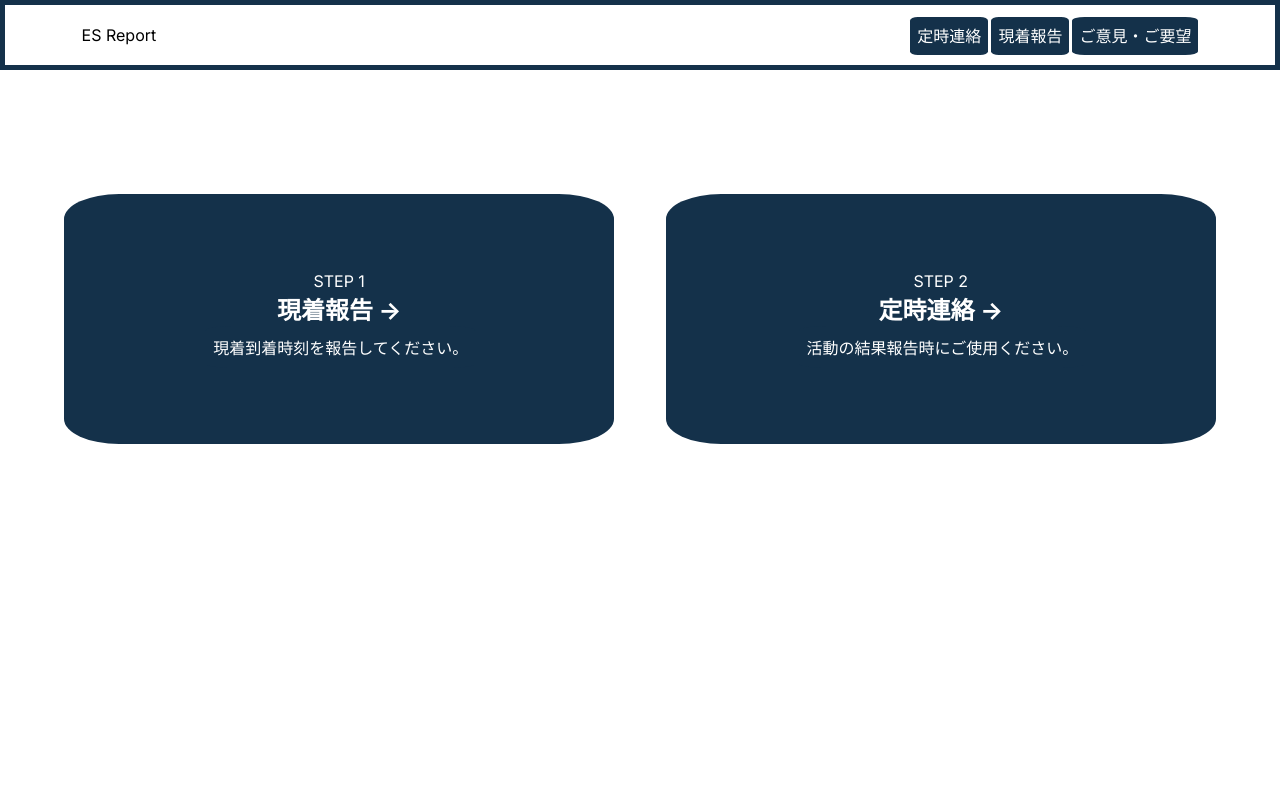
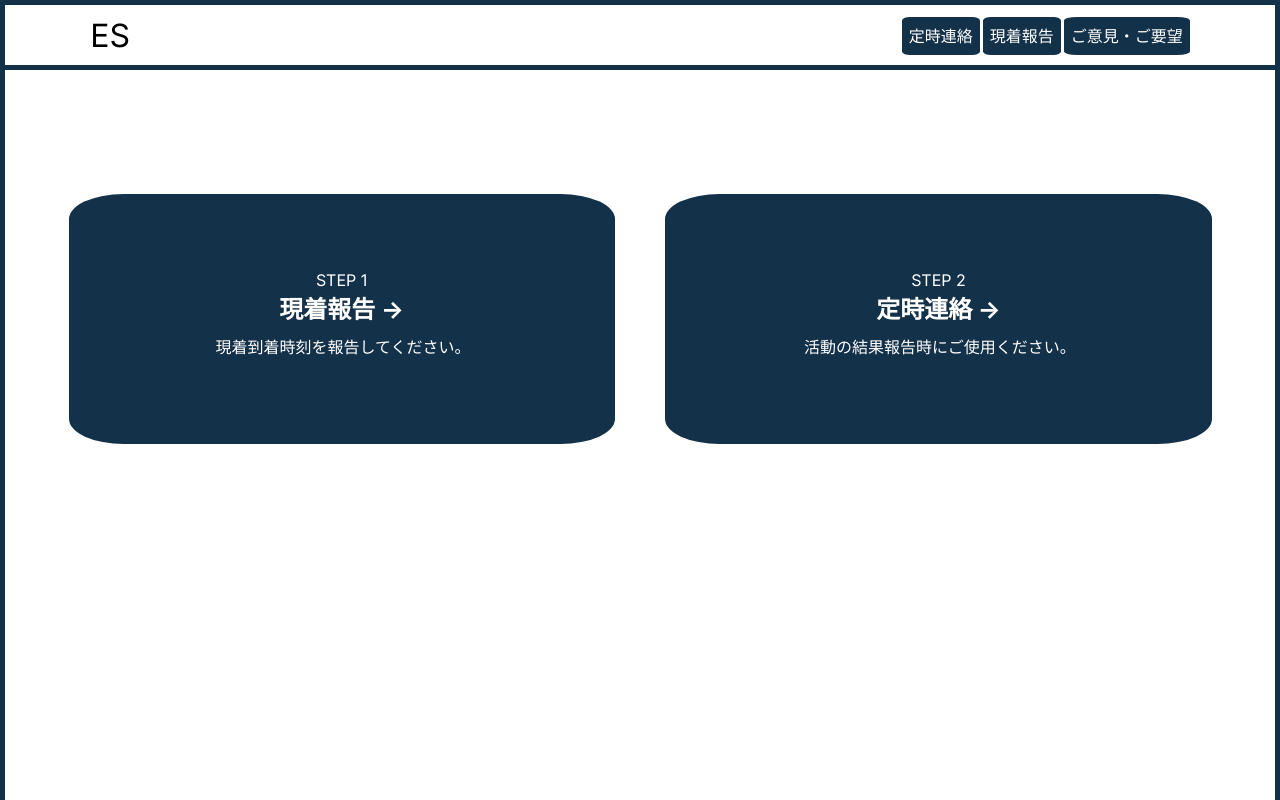
Before and after one commit to hoshimotoyasunori/report, a Next.js app: page / in a window 1280 px wide. Built offline with nearby package versions, Linux system fonts and the light colour scheme.

Commit message:
fase2-25

```diff
--- a/app/components/header.jsx
+++ b/app/components/header.jsx
@@ -5,8 +5,8 @@ const header =()=>{
     return (
         <>
             <div className={styles.description}>
-                <li>
-                    <Link href='/'> ES Report</Link>
+                <li className={styles.title}>
+                    <Link href='/'> ES</Link>
                 </li>
                 <div className={styles.nav}>
                     <li>
--- a/app/globals.css
+++ b/app/globals.css
@@ -99,7 +99,8 @@ main {
   /* left: 0; */
   width: 100%;
   /* height: calc(100vh - 100px); */
-  /* border: solid 5px #14314a; */
+  border-left: solid 5px #14314a;
+  border-right: solid 5px #14314a;
 }
 
 @media (max-width: 700px) {
@@ -115,6 +116,8 @@ main {
     /* left: 0; */
     width: 100%;
     /* height: calc(100vh - 100px); */
+    border-left: solid 5px #14314a;
+    border-right: solid 5px #14314a;
   }
 }
 
--- a/app/page.module.css
+++ b/app/page.module.css
@@ -193,3 +193,7 @@
     transform: rotate(0deg);
   }
 }
+
+.title {
+  font-size: 2rem;
+}
```
